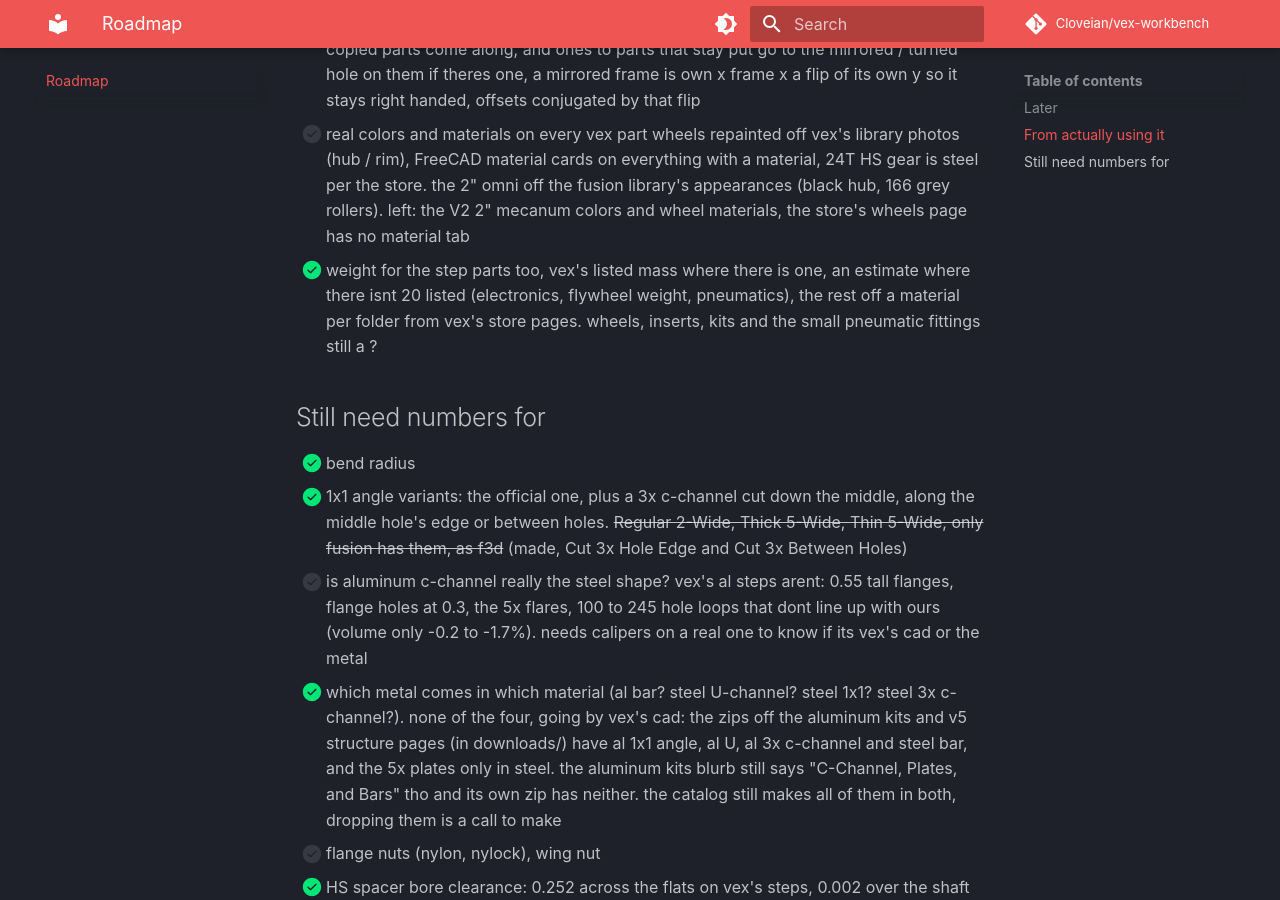
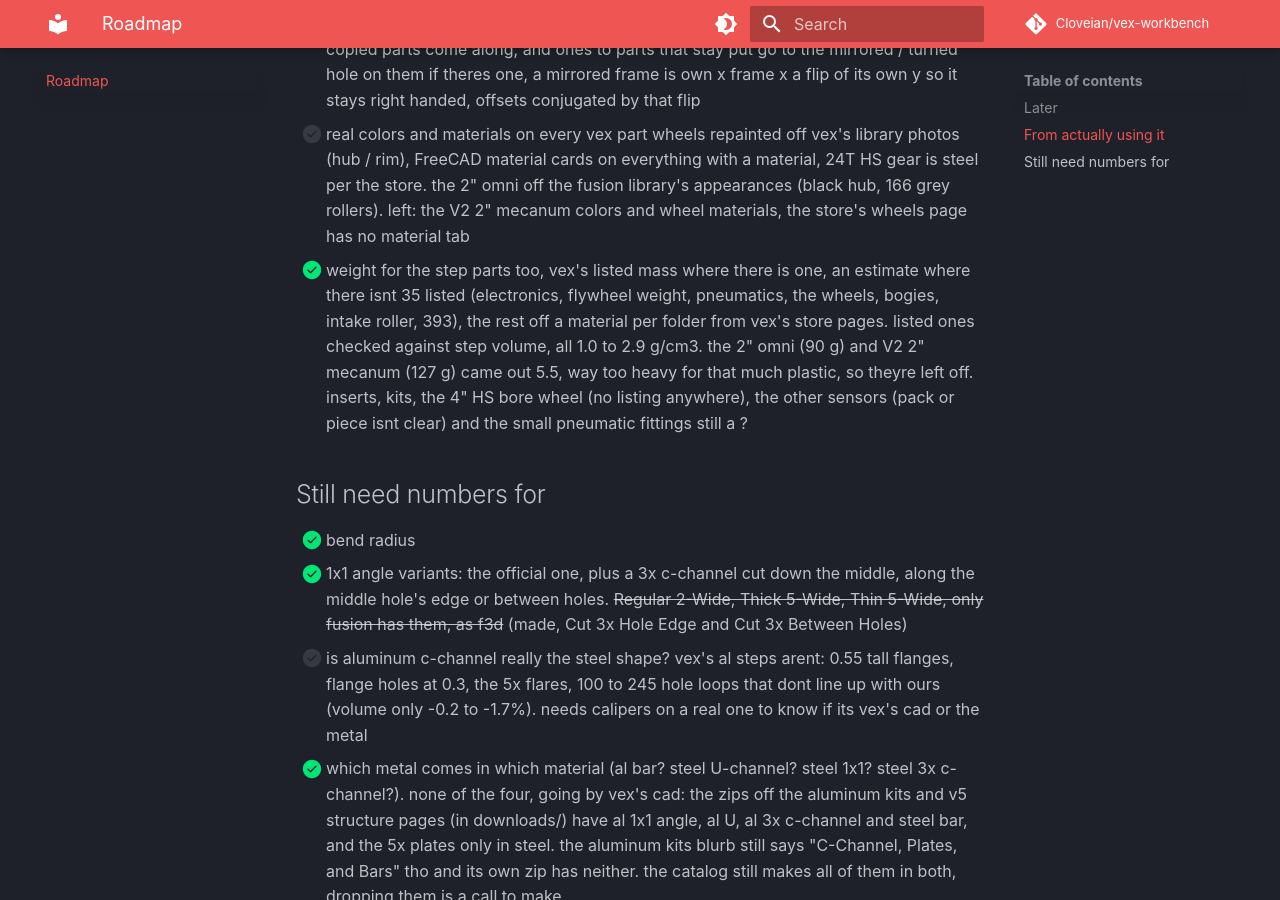
Before and after one commit to Cloveian/vex-workbench, an MkDocs documentation site: the page built from docs/roadmap.md, in a window 1280 px wide and 900 px high, scrolled down 2366 px. Built offline with MkDocs 1.6.1 and Material for MkDocs 9.7.7, drawn with Linux system fonts in a browser that asks for light colours; comment, search, counter and statistics services are not loaded.

Commit message:
wheels weigh things now. vexs listed numbers, checked against the step volumes (the 2" omni and V2 mecanum ones would make them 5.5 g/cm3 so no)

```diff
--- a/docs/roadmap.md
+++ b/docs/roadmap.md
@@ -40,7 +40,7 @@
 - [ ] real colors and materials on every vex part
 	wheels repainted off vex's library photos (hub / rim), FreeCAD material cards on everything with a material, 24T HS gear is steel per the store. the 2" omni off the fusion library's appearances (black hub, 166 grey rollers). left: the V2 2" mecanum colors and wheel materials, the store's wheels page has no material tab
 - [x] weight for the step parts too, vex's listed mass where there is one, an estimate where there isnt
-	20 listed (electronics, flywheel weight, pneumatics), the rest off a material per folder from vex's store pages. wheels, inserts, kits and the small pneumatic fittings still a ?
+	35 listed (electronics, flywheel weight, pneumatics, the wheels, bogies, intake roller, 393), the rest off a material per folder from vex's store pages. listed ones checked against step volume, all 1.0 to 2.9 g/cm3. the 2" omni (90 g) and V2 2" mecanum (127 g) came out 5.5, way too heavy for that much plastic, so theyre left off. inserts, kits, the 4" HS bore wheel (no listing anywhere), the other sensors (pack or piece isnt clear) and the small pneumatic fittings still a ?
 
 ## Still need numbers for
 - [x] bend radius
```
Also changed, not shown: docs/using.md (+1 -1 lines), 2 other files.
